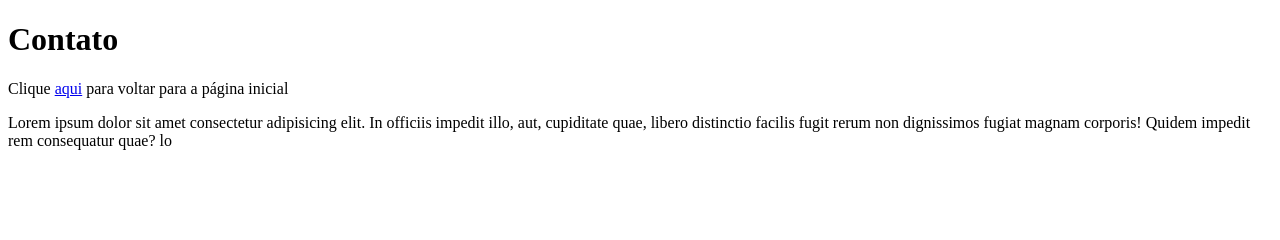
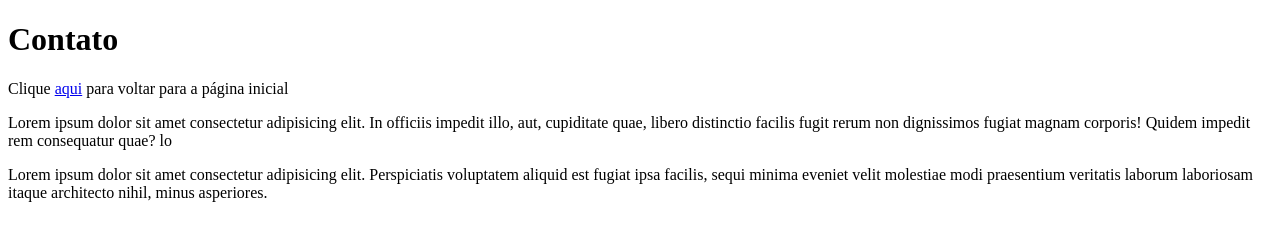
Before and after one commit to bielvigna/git-branches, a plain HTML site: page contato.html in a window 1280 px wide. Drawn offline with Linux system fonts and the light colour scheme.

Commit message:
torce para erro

```diff
--- a/contato.html
+++ b/contato.html
@@ -18,5 +18,10 @@
             rerum non dignissimos fugiat magnam corporis! Quidem impedit rem
             consequatur quae? lo
         </section>
+
+        <p>Lorem ipsum dolor sit amet consectetur adipisicing elit. Perspiciatis
+            voluptatem aliquid est fugiat ipsa facilis, sequi minima eveniet
+            velit molestiae modi praesentium veritatis laborum laboriosam itaque
+            architecto nihil, minus asperiores.</p>
     </body>
 </html>
```
